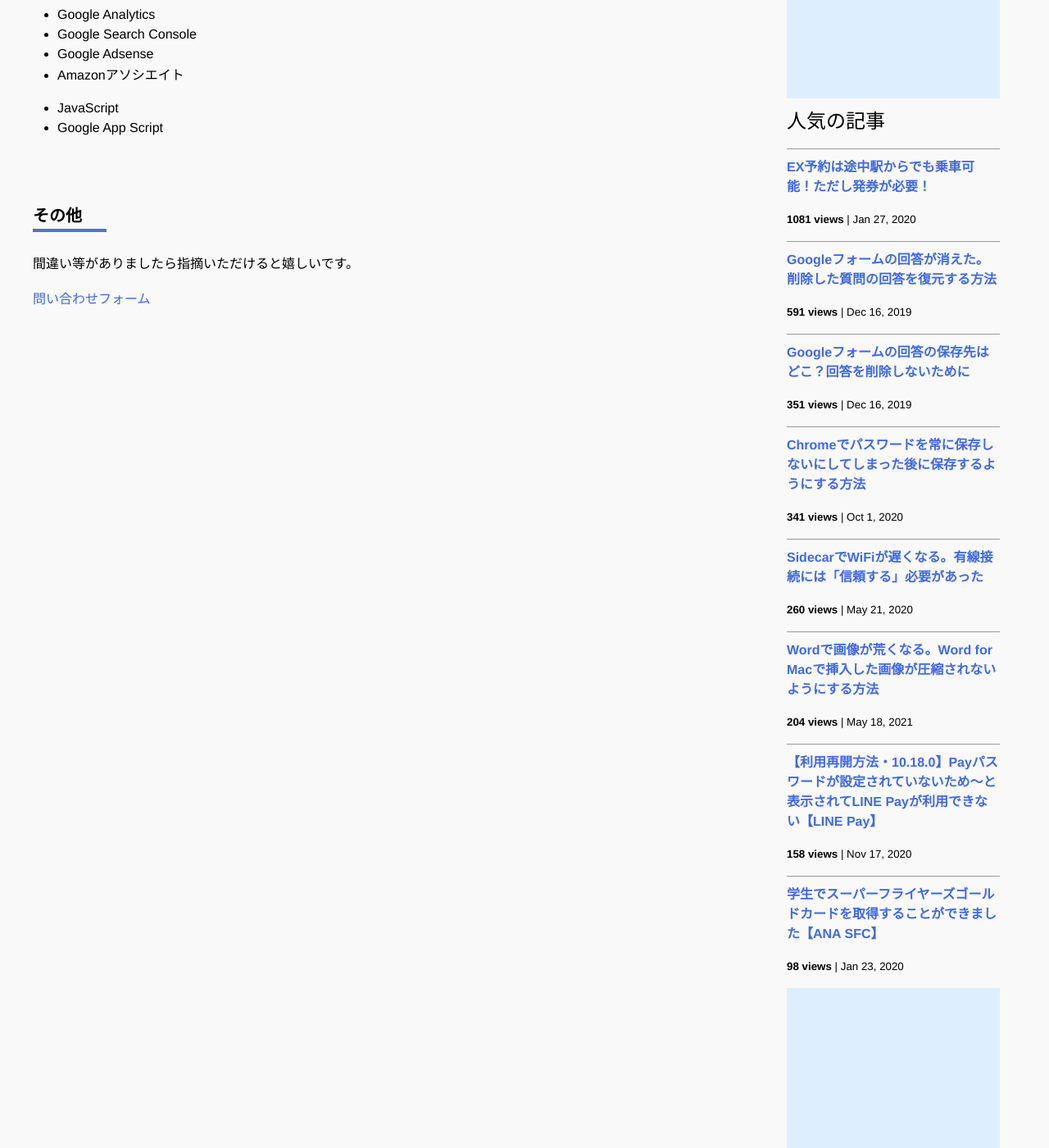
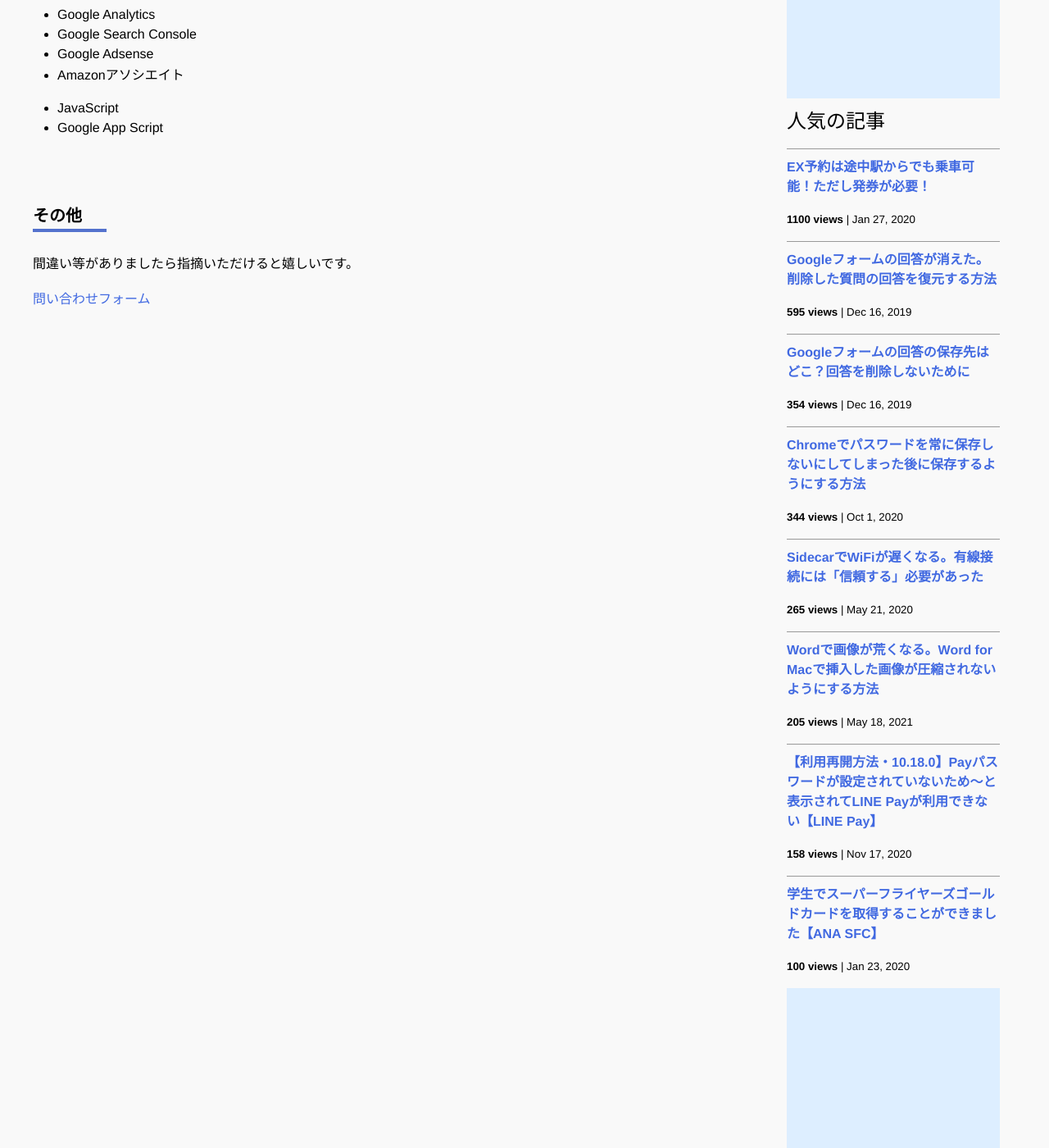
Before and after one commit to iwanaminami/shoyaiwaname, a Jekyll site: the page built from about.markdown, in a window 1280 px wide and 1400 px high, scrolled down 693 px. Shown: the whole window at 82% size. Built offline with Jekyll 4.4.1, drawn with Linux system fonts in a browser that asks for light colours; nearby versions of some CDN libraries; comment, search, counter and statistics services are not loaded.

Commit message:
a new commit message

```diff
--- a/_data/popularposts.yml
+++ b/_data/popularposts.yml
@@ -1,17 +1,17 @@
 side:
-  - view: 1081
+  - view: 1100
     url: /2020/01/27/ex-rideontheway.html
-  - view: 591
+  - view: 595
     url: /2019/12/16/restore-googleform.html
-  - view: 351
+  - view: 354
     url: /2019/12/16/googleform-answers.html
-  - view: 341
+  - view: 344
     url: /2020/10/01/googlepassword.html
-  - view: 260
+  - view: 265
     url: /2020/05/21/sidecar-via-cable.html
-  - view: 204
+  - view: 205
     url: /2021/05/18/image-compression-word.html
   - view: 158
     url: /2020/11/17/linepay.html
-  - view: 98
+  - view: 100
     url: /2020/01/23/sfcgold.html
```
